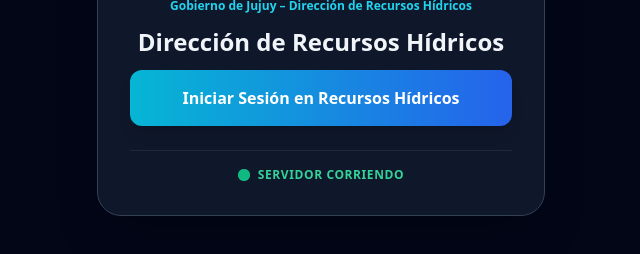
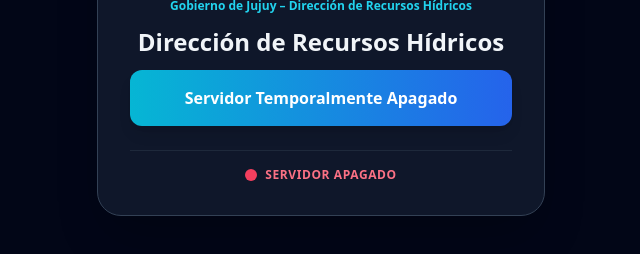
Before and after one commit to tiagovillaloboscapo-jpg/Recursos-hidricos--sistema, a plain HTML site: page index.html in a window 1280 px wide. Shown: the part 366-620 px from the top of the page, without its empty margins (319-959 px from the left). Drawn offline with nearby package versions, Linux system fonts and the light colour scheme.

Commit message:
Auto-Sync README Portal (2026-11-26 11:41:50)

```diff
--- a/index.html
+++ b/index.html
@@ -3,7 +3,7 @@
 <head>
   <meta charset="UTF-8">
   <meta name="viewport" content="width=device-width, initial-scale=1.0">
-  <meta http-equiv='refresh' content='3; url=https://responsibility-tampa-documents-holiday.trycloudflare.com'>
+
   <title>Recursos Hídricos - Portal Oficial de Acceso</title>
   <link rel="icon" type="image/x-icon" href="favicon.ico">
   <script src="https://cdn.tailwindcss.com"></script>
@@ -15,17 +15,17 @@
     </div>
     <div class="mb-3 text-xs font-semibold text-cyan-400">Gobierno de Jujuy – Dirección de Recursos Hídricos</div>
     <h1 class="text-2xl font-bold mb-3">Dirección de Recursos Hídricos</h1>
-    <a id="login-button" href="https://responsibility-tampa-documents-holiday.trycloudflare.com" target="_blank" class="block w-full py-4 bg-gradient-to-r from-cyan-500 to-blue-600 rounded-xl font-bold text-white shadow-lg hover:from-cyan-400 hover:to-blue-500 mb-6">
-      Iniciar Sesión en Recursos Hídricos
+    <a id="login-button" href="#" target="_blank" class="block w-full py-4 bg-gradient-to-r from-cyan-500 to-blue-600 rounded-xl font-bold text-white shadow-lg hover:from-cyan-400 hover:to-blue-500 mb-6">
+      Servidor Temporalmente Apagado
     </a>
 
     <!-- Cartel de estado en la parte inferior -->
     <div id="status-card" class="mt-4 pt-4 border-t border-slate-800 flex items-center justify-center space-x-2">
       <span class="relative flex h-3 w-3">
-        <span class="animate-ping absolute inline-flex h-full w-full rounded-full bg-emerald-400 opacity-75"></span>
-        <span class="relative inline-flex rounded-full h-3 w-3 bg-emerald-500"></span>
+        <span class="animate-ping absolute inline-flex h-full w-full rounded-full hidden opacity-75"></span>
+        <span class="relative inline-flex rounded-full h-3 w-3 bg-rose-500"></span>
       </span>
-      <span id="status-text" class="text-xs font-bold uppercase tracking-wider text-emerald-400">Servidor Corriendo</span>
+      <span id="status-text" class="text-xs font-bold uppercase tracking-wider text-rose-400">Servidor Apagado</span>
     </div>
   </div>
 </body>
```
Also changed, not shown: 1 other file.
